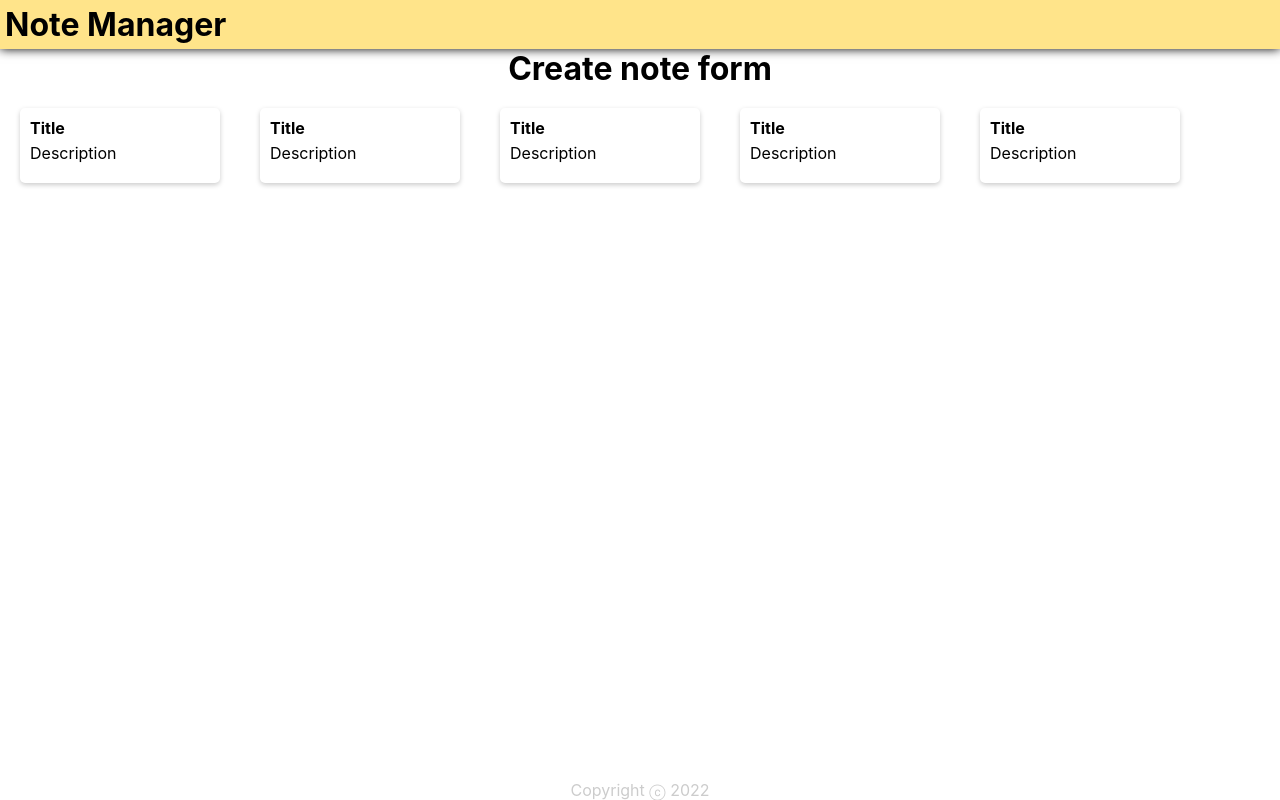
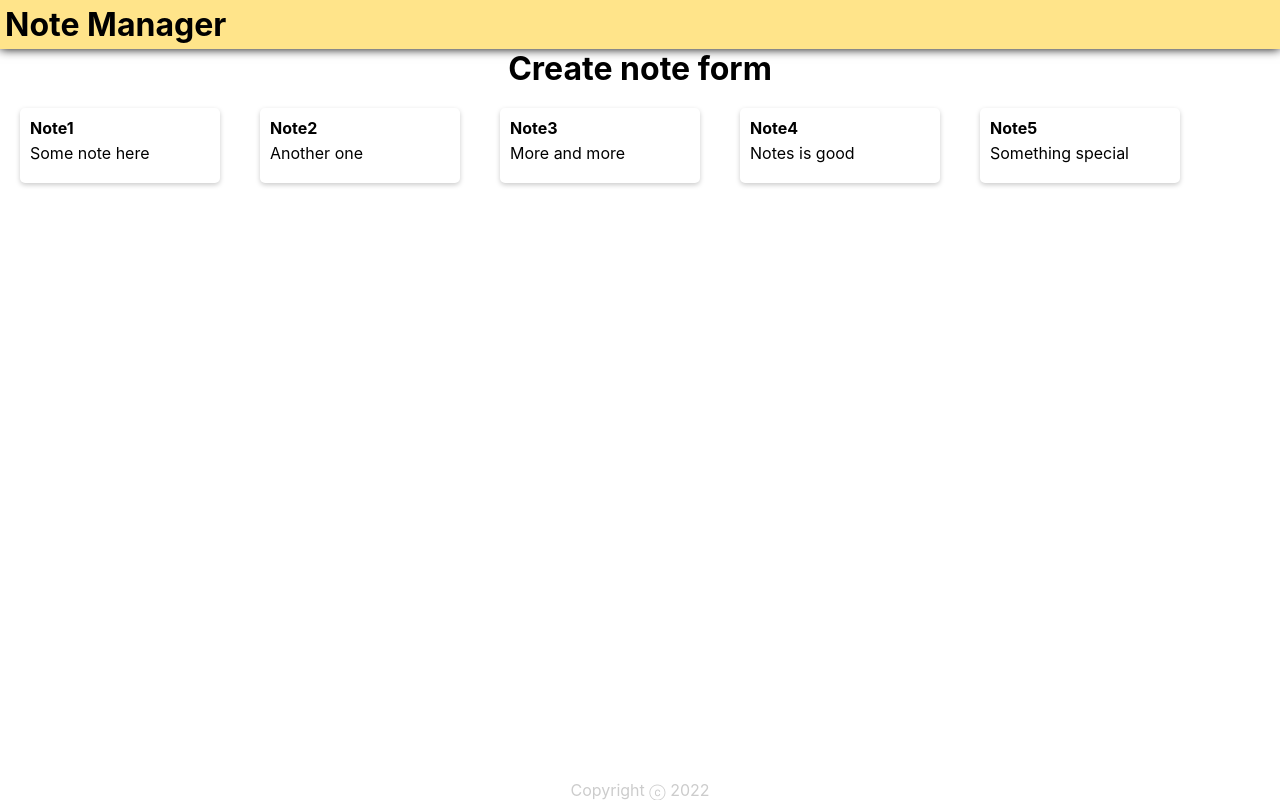
Before and after one commit to michael-ryk/p-note-manager, a React (Create React App) app: page / in a window 1280 px wide. Built offline with nearby package versions, Linux system fonts and the light colour scheme.

Commit message:
pass props to note component

```diff
--- a/src/components/App.js
+++ b/src/components/App.js
@@ -13,7 +13,7 @@ function App() {
       <Header />
       <CreateNoteForm />
       {dummyNotes.map((item) => {
-        return <Note key={item.id}/>
+        return <Note key={item.id} {...item}/>
       })}
       <Footer />
     </div>
--- a/src/components/Note.jsx
+++ b/src/components/Note.jsx
@@ -1,10 +1,10 @@
 import React from 'react';
 
-function Note () {
+function Note ({title, note}) {
     return (
         <div className='note'>
-            <h1>Title</h1>
-            <p>Description</p>
+            <h1>{title}</h1>
+            <p>{note}</p>
         </div>
     )
 }
--- a/src/dummyData.js
+++ b/src/dummyData.js
@@ -7,22 +7,22 @@ const dummyNotes = [
     {
         id: 2,
         title: "Note2",
-        note: "Some note here"
+        note: "Another one"
     },
     {
         id: 3,
         title: "Note3",
-        note: "Some note here"
+        note: "More and more"
     },
     {
         id: 4,
         title: "Note4",
-        note: "Some note here"
+        note: "Notes is good"
     },
     {
         id: 5,
         title: "Note5",
-        note: "Some note here"
+        note: "Something special"
     }
 ];
 export default dummyNotes;
```
